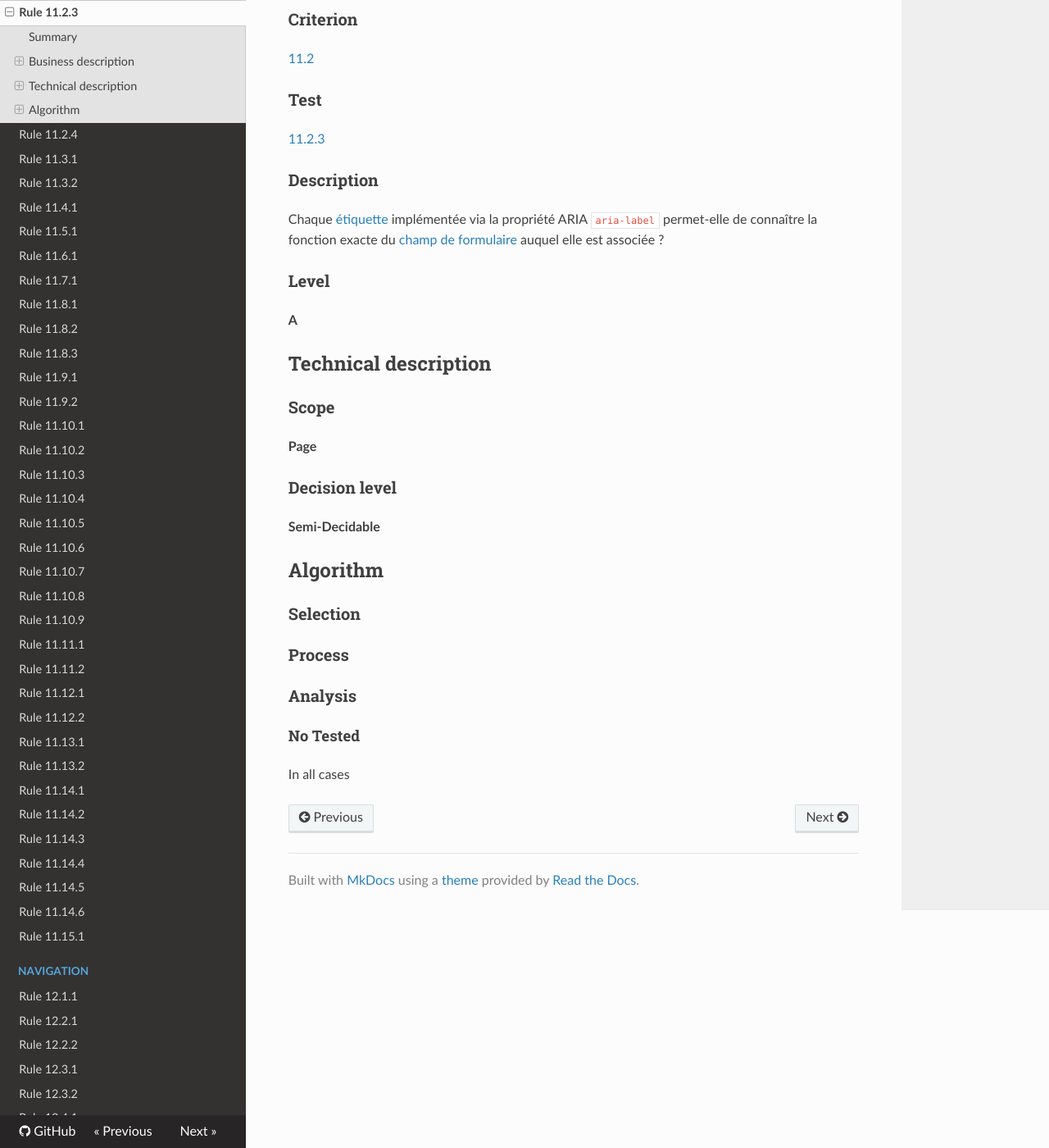
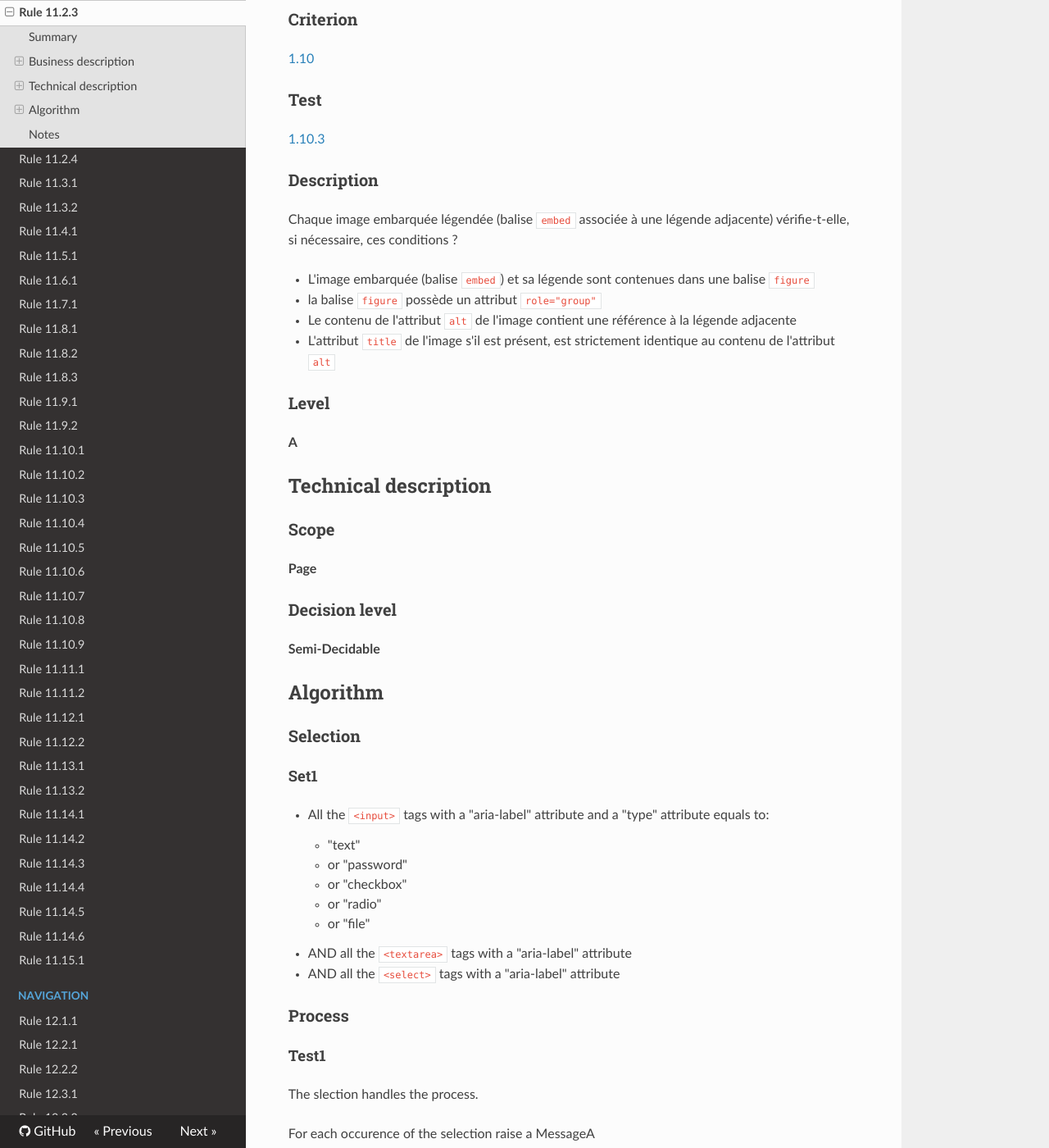
Before and after one commit to Tanaguru/RGAA3-2016, an MkDocs documentation site: the page built from docs/Rule-11-2-3.md, in a window 1280 px wide and 1400 px high, scrolled down 310 px. Shown: the whole window at 82% size. Built offline with MkDocs 1.6.1, drawn with Linux system fonts in a browser that asks for light colours; nearby versions of some CDN libraries; old or Windows-style settings are respelled for this version of MkDocs; some of the changed text lies outside the part shown.

Commit message:
Update Rule-11-2-3.md

```diff
--- a/docs/Rule-11-2-3.md
+++ b/docs/Rule-11-2-3.md
@@ -1,4 +1,4 @@
-# Rule 11.2.3
+# Rule 1.10.3
 
 ## Summary
 
@@ -8,15 +8,21 @@ No-check rule
 
 ### Criterion
 
-[11.2](http://references.modernisation.gouv.fr/referentiel-technique-0#crit-11-2)
+[1.10](http://references.modernisation.gouv.fr/referentiel-technique-0#crit-1-10)
 
 ###Test
 
-[11.2.3](http://references.modernisation.gouv.fr/referentiel-technique-0#test-11-2-3)
+[1.10.3](http://references.modernisation.gouv.fr/referentiel-technique-0#test-1-10-3)
 
 ### Description
 
-Chaque <a href="http://references.modernisation.gouv.fr/referentiel-technique-0#mEtiquette">&eacute;tiquette</a> impl&eacute;ment&eacute;e via la propri&eacute;t&eacute; ARIA `aria-label` permet-elle de conna&icirc;tre la fonction exacte du <a href="http://references.modernisation.gouv.fr/referentiel-technique-0#mChpSaisie">champ de formulaire</a> auquel elle est associ&eacute;e ?
+Chaque image embarqu&eacute;e l&eacute;gend&eacute;e (balise `embed` associ&eacute;e &agrave; une l&eacute;gende adjacente) v&eacute;rifie-t-elle, si n&eacute;cessaire, ces conditions ?
+
+ * L'image embarqu&eacute;e (balise `embed`) et sa l&eacute;gende sont contenues dans une balise `figure`
+ * la balise `figure` poss&egrave;de un attribut `role="group"`
+ * Le contenu de l'attribut `alt` de l'image contient une r&eacute;f&eacute;rence &agrave; la l&eacute;gende adjacente
+ * L'attribut `title` de l'image s'il est pr&eacute;sent, est strictement identique au contenu de l'attribut `alt`
+
 
 ### Level
 
@@ -30,17 +36,50 @@ Chaque <a href="http://references.modernisation.gouv.fr/referentiel-technique-0#
 
 ### Decision level
 
-
 **Semi-Decidable**
 
 ## Algorithm
 
 ### Selection
+####Set1
+
+-   All the `<input>` tags with a "aria-label" attribute and a "type"
+    attribute equals to:
+    -   "text"
+    -   or "password"
+    -   or "checkbox"
+    -   or "radio"
+    -   or "file"
+
+-   AND all the `<textarea>` tags with a "aria-label" attribute
+-   AND all the `<select>` tags with a "aria-label" attribute
 
 ### Process
 
+#### Test1
+
+The slection handles the process.
+
+For each occurence of the selection raise a MessageA
+
+###### MessageA : Check Manually the elements
+
+-   code : ManualCheckOnElements
+-   status: Pre-Qualified
+-   parameter : title attribute, tag name
+-   present in source : yes
+
 ### Analysis
 
-#### No Tested
+#### Not Applicable
 
-In all cases
+The page has no user form input tag that have a `"aria-label"` attribute (**Set1** is empty)
+
+#### Pre-qualified
+
+In all other cases
+
+## Notes
+
+-   We only detect the elements of the scope of the test to determine
+    whether the test is applicable
```
